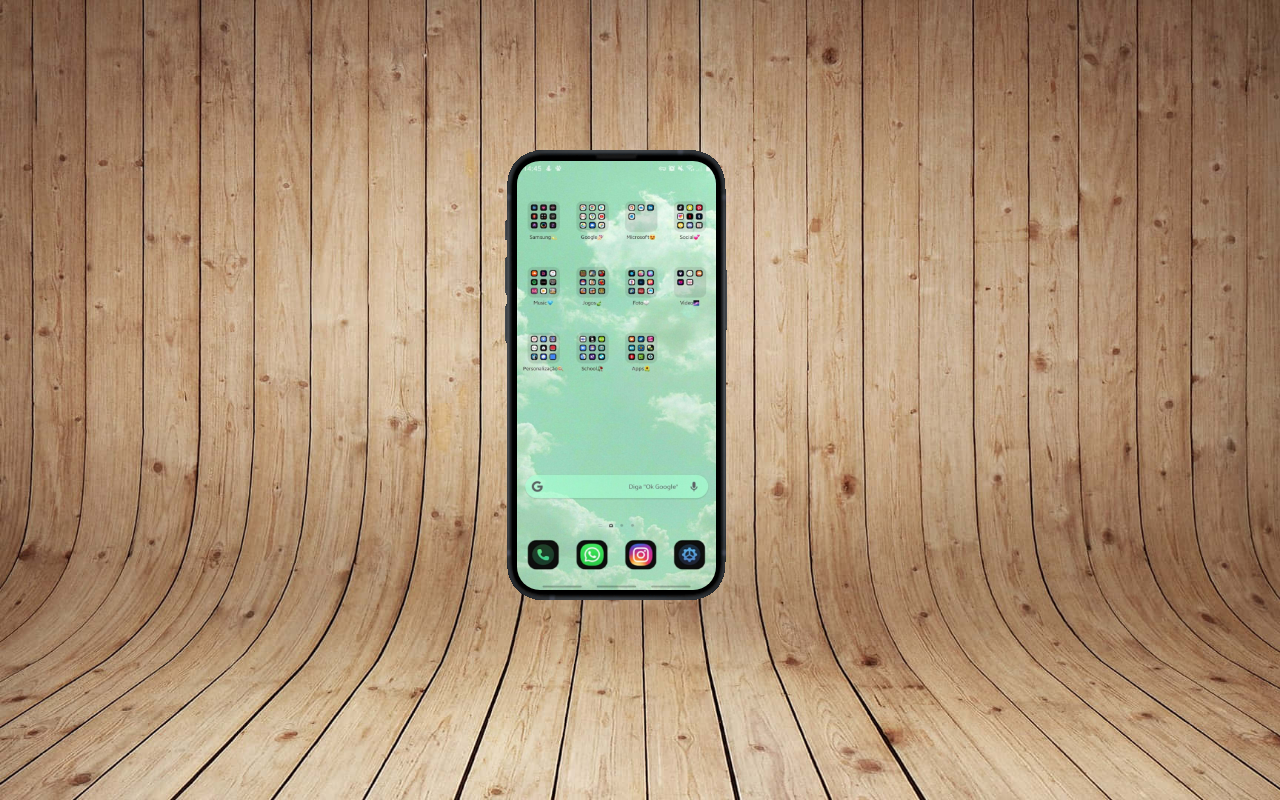
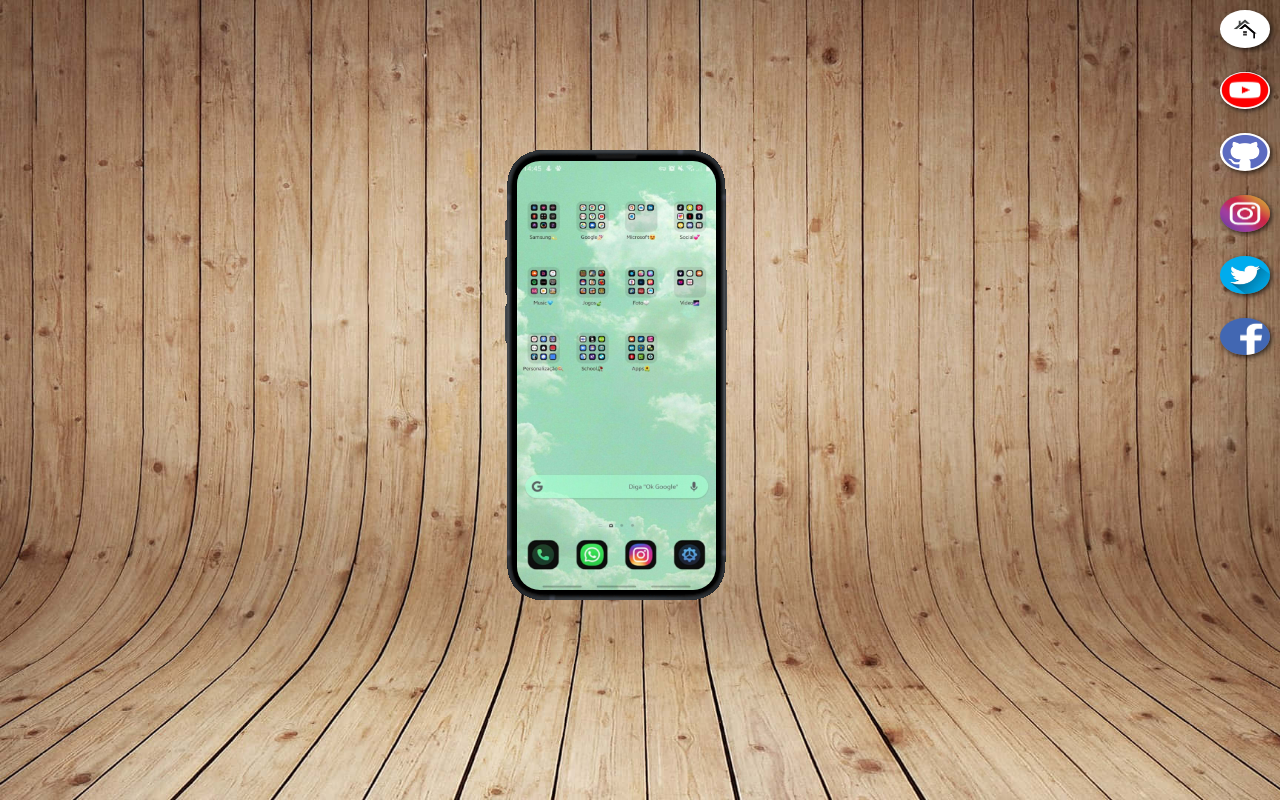
Before and after one commit to Herick-de-morais/projeto-social, a plain HTML site: page index.html in a window 1280 px wide. Drawn offline with Linux system fonts and the light colour scheme.

Commit message:
Botões na lateral

```diff
--- a/estilos/style.css
+++ b/estilos/style.css
@@ -44,3 +44,22 @@ iframe#tela{
     height: 429px;
 
 }
+
+section#redes-sociais{
+   text-align: right;
+}
+
+section#redes-sociais img{
+       width: 50px;
+       margin: 10px;
+       border-radius: 50%;
+       box-shadow: 2px 2px 5px rgba(0, 0, 0, 0.678);
+       box-sizing: border-box;
+}
+
+section#redes-sociais img:hover{
+    border: 2px solid rgba(242, 242, 242, 0.573);
+    transform: translate(-2px,-2px);
+    box-shadow: 5px 5px 10px rgba(0, 0, 0, 0.454);
+    transition: transform .5s , border 1s;
+}
--- a/index.html
+++ b/index.html
@@ -10,11 +10,18 @@
 <body>
     <main>
        <section id="telefone">
-           <iframe src="home.html" name="tela" id="tela" frameborder="0"></iframe>
+           <iframe src="home.html" name="tela" id="tela" frameborder="0">
+            Seu navegador não é compatível com isso.
+           </iframe>
        </section>
 
        <section id="redes-sociais">
-
+        <a href="#" target="tela"><img src="imagens/home.jpg" alt="Home"></a><br>
+        <a href="#" target="tela"><img src="imagens/youtb.png" alt="YouTube"></a><br>
+        <a href="#" target="tela"><img src="imagens/git hh.png" alt="github"></a><br>
+        <a href="#" target="tela"><img src="imagens/insta.jpeg" alt="instagram"></a><br>
+        <a href="#" target="tela"><img src="imagens/twitte.jpeg" alt="Twitter"></a><br>
+        <a href="#" target="tela"><img src="imagens/face.png" alt="Facebook"></a><br>
        </section>
 
     </main>
```
Also changed, not shown: imagens/face.png (added), imagens/git hh.png (added), imagens/home.jpg (added), imagens/insta.jpeg (added), imagens/twitte.jpeg (added), imagens/youtb.png (added).
